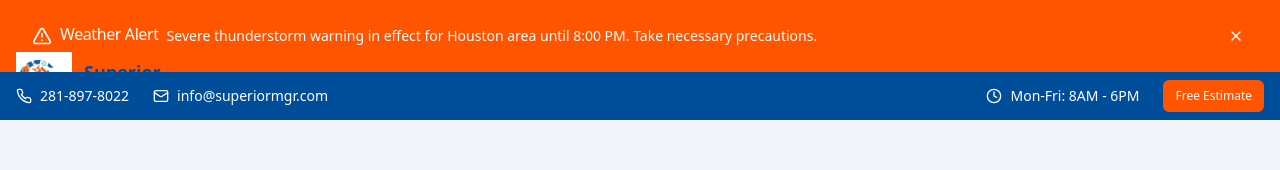
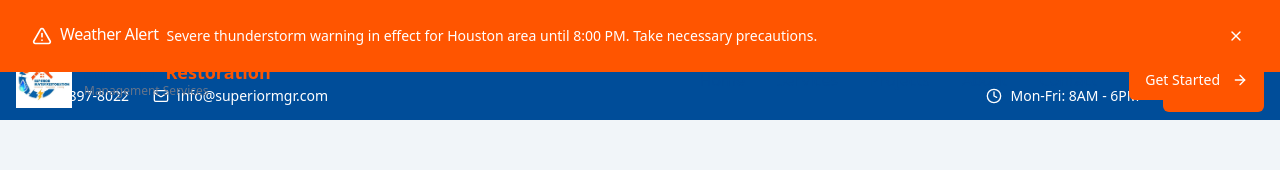
Before and after one commit to devsupport-tech/cbremix-animations, a React (Vite) app: page /projects in a window 1280 px wide. Shown: the top 170 px of the page. Built offline with nearby package versions, Linux system fonts and the light colour scheme.

Commit message:
Fix: Scroll behavior for alert banner and menu
Fixes the scroll behavior for the alert banner and top menu.

```diff
--- a/src/components/AlertBanner.tsx
+++ b/src/components/AlertBanner.tsx
@@ -20,7 +20,7 @@ const AlertBanner = ({
   if (!isVisible) return null;
 
   return (
-    <div className="w-full bg-orange">
+    <div className="w-full bg-orange fixed top-0 left-0 z-50">
       <div className="container mx-auto px-4 py-2">
         <Alert
           variant={variant}
--- a/src/components/PageLayout.tsx
+++ b/src/components/PageLayout.tsx
@@ -1,5 +1,5 @@
 
-import { ReactNode } from "react";
+import { ReactNode, useEffect, useState } from "react";
 import { motion } from "framer-motion";
 import Navbar from "@/components/Navbar";
 import Footer from "@/components/Footer";
@@ -19,10 +19,22 @@ const PageLayout = ({
 }: PageLayoutProps) => {
   // Weather alert message - in a real app, this would come from an API
   const weatherAlert = "Severe thunderstorm warning in effect for Houston area until 8:00 PM. Take necessary precautions.";
+  const [bannerHeight, setBannerHeight] = useState<number>(0);
+
+  useEffect(() => {
+    // Set CSS variable for banner height to use in other components
+    const alertBanner = document.querySelector('.bg-orange.fixed');
+    if (alertBanner) {
+      const height = alertBanner.getBoundingClientRect().height;
+      document.documentElement.style.setProperty('--banner-height', `${height}px`);
+      setBannerHeight(height);
+    }
+  }, []);
 
   return (
     <div className="flex flex-col min-h-screen">
       <AlertBanner alertMessage={weatherAlert} />
+      <div style={{ paddingTop: `${bannerHeight}px` }}>
         {showSmartHeader && <SmartHeader />}
         <Navbar />
         <motion.main
@@ -36,6 +48,7 @@ const PageLayout = ({
         </motion.main>
         <Footer />
       </div>
+    </div>
   );
 };
 
--- a/src/components/SmartHeader.tsx
+++ b/src/components/SmartHeader.tsx
@@ -30,9 +30,10 @@ const SmartHeader = () => {
   return (
     <div
       className={cn(
-        "w-full bg-primary py-2 text-white transition-transform duration-300 z-50",
+        "w-full bg-primary py-2 text-white transition-transform duration-300 sticky z-40",
         !isVisible && "-translate-y-full"
       )}
+      style={{ top: "var(--banner-height, 0px)" }}
     >
       <div className="container mx-auto px-4">
         <div className="flex justify-between items-center">
```
Lines whose indentation alone changed are shown as unchanged.
